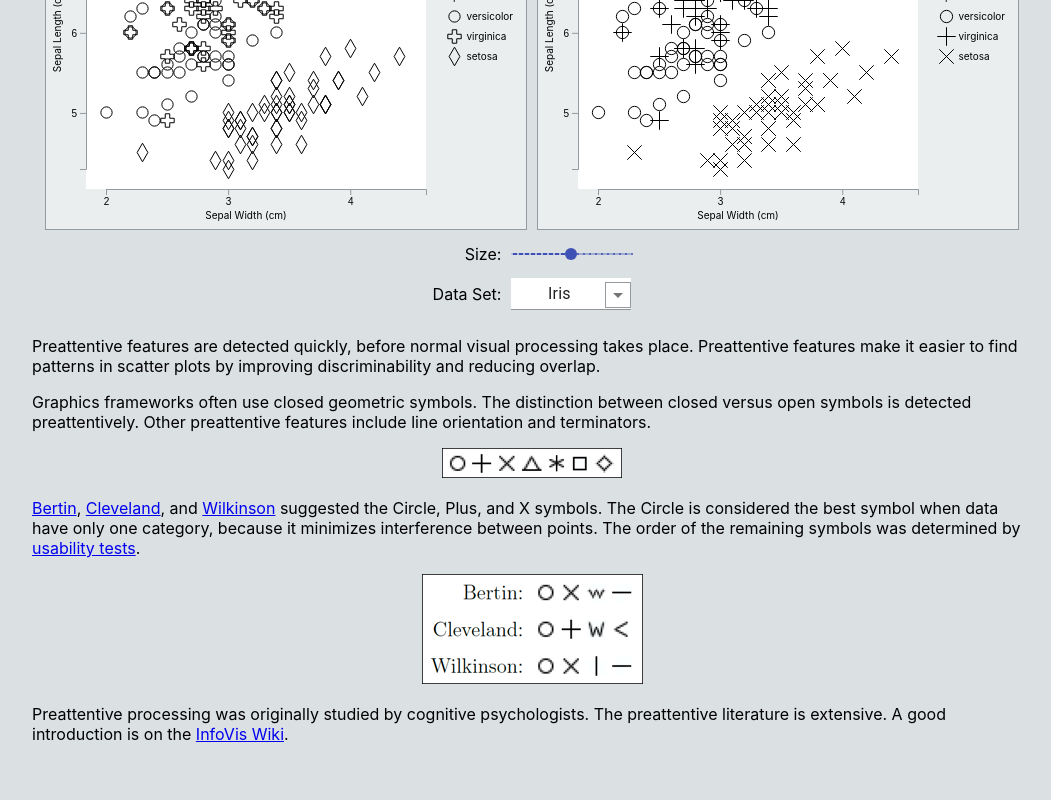
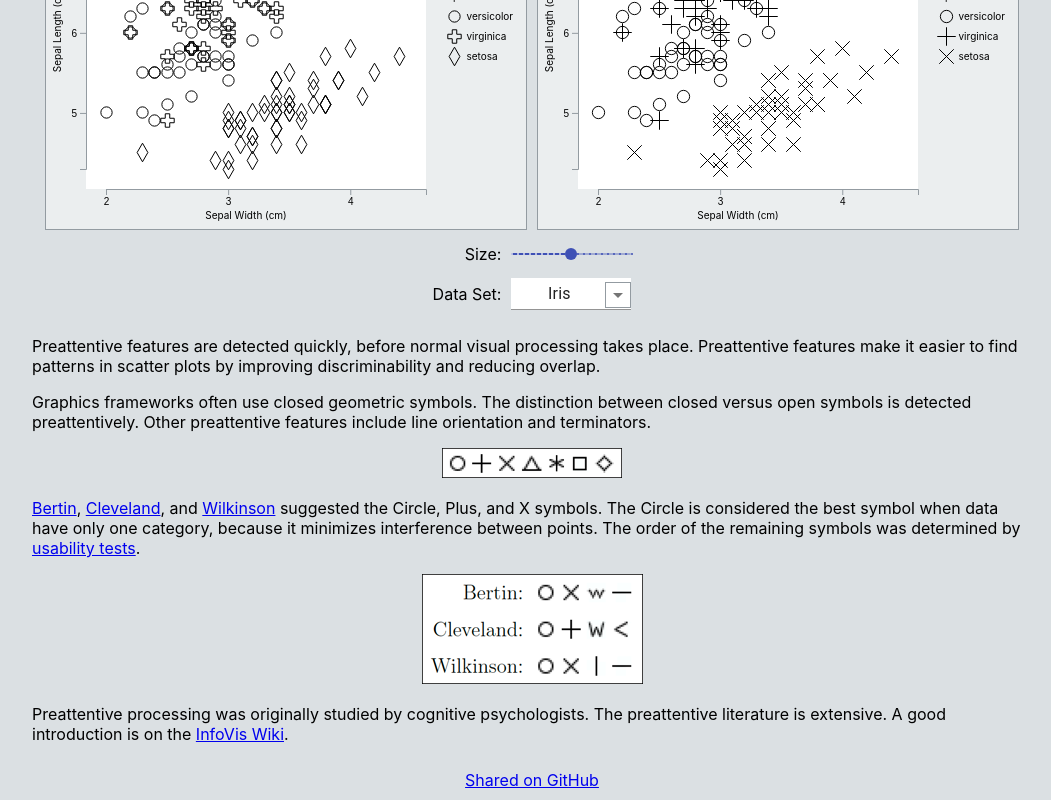
Before and after one commit to hemanrobinson/good-plot-symbols, a React (Create React App) app: page / in a window 1280 px wide. Shown: the part 304-1104 px from the top of the page, without its empty margins (108-1159 px from the left). Before the commit the page ends 1074 px from the top, so only its background shows below. Built offline with nearby package versions, Linux system fonts and the light colour scheme.

Commit message:
icons and links

```diff
--- a/public/index.html
+++ b/public/index.html
@@ -4,6 +4,8 @@
         <meta charset="utf-8" />
         <meta name="viewport" content="width=device-width, initial-scale=1" />
         <meta name="theme-color" content="#000000" />
+        <link rel="icon" href="%PUBLIC_URL%/favicon.ico"/>
+        <link rel="manifest" href="%PUBLIC_URL%/manifest.json"/>
         <meta name="description" content="SVG versus CANVAS Performance" />
         <title>Preattentive Plot Symbols</title>
     </head>
--- a/src/App.js
+++ b/src/App.js
@@ -60,6 +60,7 @@ const App = () => {
                 Preattentive processing was originally studied by cognitive psychologists.  The preattentive literature is extensive.  A good introduction is on the <a href="https://infovis-wiki.net/wiki/Preattentive_processing">InfoVis Wiki</a>.
                 </p>
             </div>
+            <a href="https://github.com/hemanrobinson/preattentive/">Shared on GitHub</a>
         </div>
     );
 }
```
Also changed, not shown: public/manifest.json, 1 other file (tests, documents, lock files or other folders).
